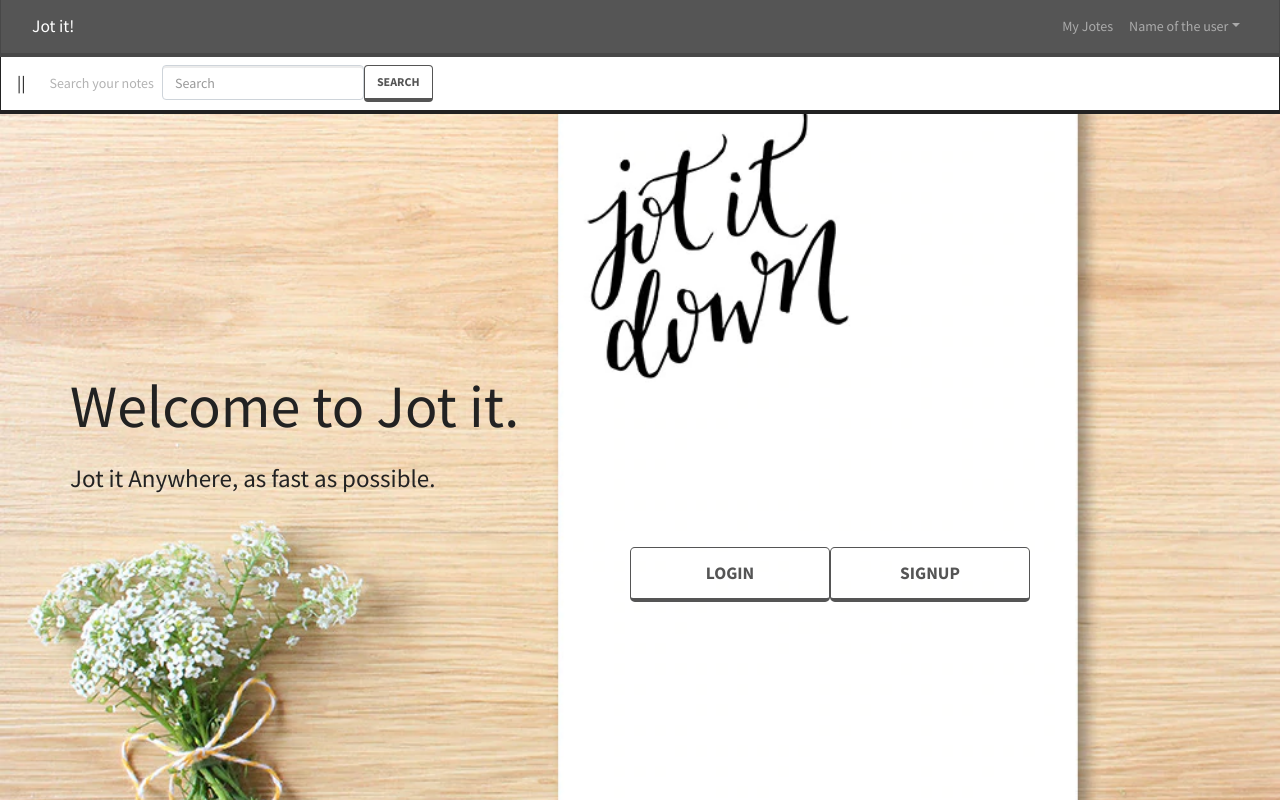
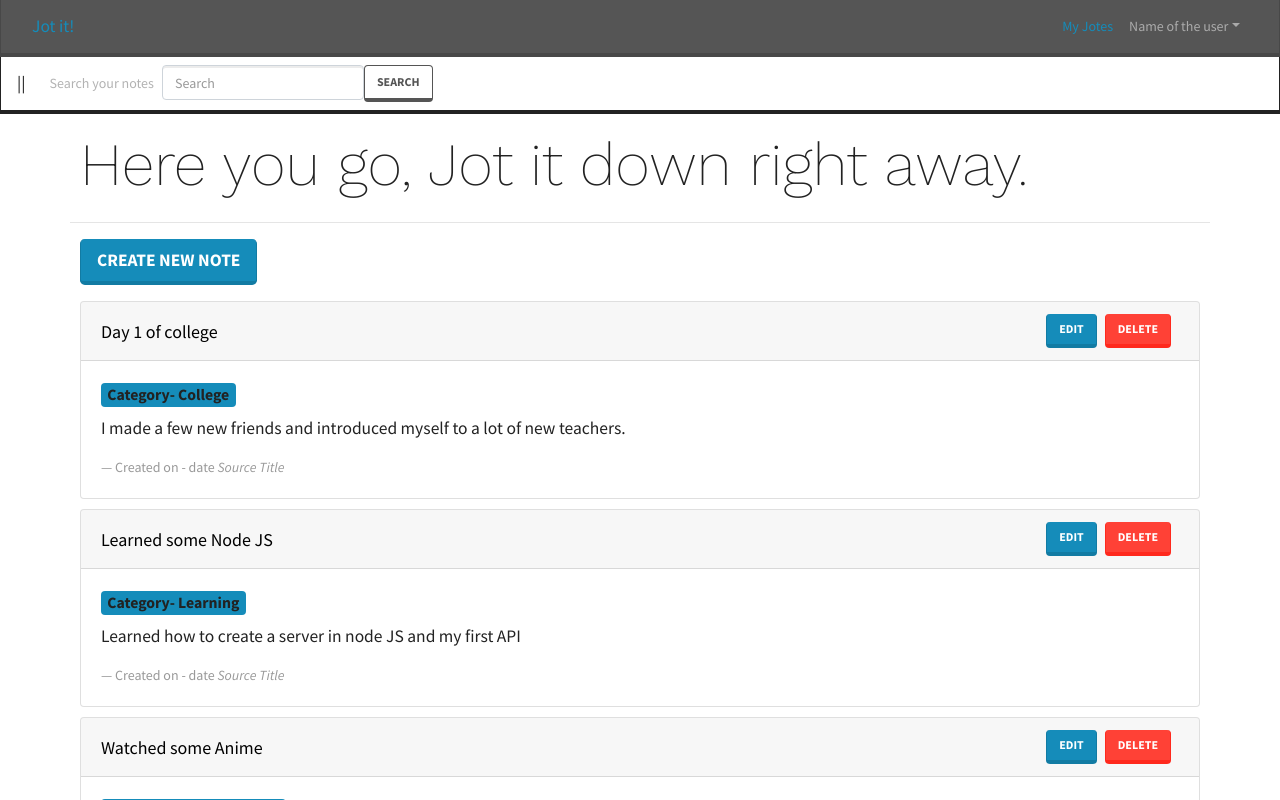
Before and after one commit to phoenix644/cs5610, a React (Create React App) app in the folder Assignment3/frontend/: page /mynotes in a window 1280 px wide. Shown: the top 800 px of the page. Built offline with nearby package versions, Linux system fonts and the light colour scheme.

Commit message:
adding card and accordion

```diff
--- a/Assignment3/frontend/package.json
+++ b/Assignment3/frontend/package.json
@@ -9,6 +9,7 @@
     "react": "^18.1.0",
     "react-bootstrap": "^2.4.0",
     "react-dom": "^18.1.0",
+    "react-router-dom": "^6.3.0",
     "react-scripts": "5.0.1",
     "web-vitals": "^2.1.4"
   },
--- a/Assignment3/frontend/src/App.js
+++ b/Assignment3/frontend/src/App.js
@@ -2,16 +2,21 @@
 import Footer from "./components/Footer/Footer";
 import Header from "./components/Header/Header";
 import LandingPage from "./screens/LandingPage/LandingPage";
+import { BrowserRouter, Route, Routes } from "react-router-dom";
+import MyNotes from "./screens/MyNotes/MyNotes";
 
 const App = () => (
-  <>
+  <BrowserRouter>
     <Header />
     <main>
-      <LandingPage />
+      <Routes>
+        <Route path="/" element={<LandingPage />} exact />
+        <Route path="/mynotes" element={<MyNotes />} />
+        {/* <Route path="/mynotes" component={() => <MyNotes />} /> */}
+      </Routes>
     </main>
-
     <Footer />
-  </>
+  </BrowserRouter>
 );
 
 // function App() {
--- a/Assignment3/frontend/src/components/Header/Header.js
+++ b/Assignment3/frontend/src/components/Header/Header.js
@@ -7,13 +7,17 @@
   Navbar,
   NavDropdown,
 } from "react-bootstrap";
+import { Link } from "react-router-dom";
 
 const Header = () => {
   return (
     <>
       <Navbar bg="dark" expand="lg" variant="dark">
         <Container fluid>
-          <Navbar.Brand href="/">Jot it!</Navbar.Brand>
+          {/* <Navbar.Brand href="/">Jot it!</Navbar.Brand> */}
+          <Navbar.Brand>
+            <Link to="/">Jot it!</Link>
+          </Navbar.Brand>
           <Navbar.Toggle aria-controls="navbarScroll" />
           <Navbar.Collapse id="navbarScroll">
             <Nav
@@ -21,7 +25,9 @@
               style={{ maxHeight: "100px" }}
               navbarScroll
             >
-              <Nav.Link href="#action2">My Jotes</Nav.Link>
+              <Nav.Link href="/mynotes">
+                <Link to="/mynotes">My Jotes</Link>
+              </Nav.Link>
               <NavDropdown
                 title="Name of the user"
                 id="navbarScrollingDropdown"
--- /dev/null
+++ b/Assignment3/frontend/src/components/MainScreen.css
@@ -0,0 +1,14 @@
+@import url("https://fonts.googleapis.com/css2?family=Roboto:wght@100;400&family=Work+Sans:wght@200&display=swap");
+.mainback {
+  min-height: 93vh;
+  display: flex;
+  padding: 10px 0;
+}
+.page {
+  width: 100%;
+}
+.heading {
+  font-size: 60px;
+  font-family: "Work Sans", sans-serif;
+  padding: 5px 10px;
+}
--- /dev/null
+++ b/Assignment3/frontend/src/components/MainScreen.js
@@ -0,0 +1,24 @@
+import React from "react";
+import { Container, Row } from "react-bootstrap";
+import "./MainScreen.css";
+const MainScreen = ({ title, children }) => {
+  return (
+    <div className="mainback">
+      <Container>
+        <Row>
+          <div className="page">
+            {title && (
+              <>
+                <h1 className="heading">{title}</h1>
+                <hr />
+              </>
+            )}
+            {children}
+          </div>
+        </Row>
+      </Container>
+    </div>
+  );
+};
+
+export default MainScreen;
--- /dev/null
+++ b/Assignment3/frontend/src/data/notes.js
@@ -0,0 +1,30 @@
+const notes = [
+  {
+    _id: "1",
+    title: "Day 1 of college",
+    content:
+      "I made a few new friends and introduced myself to a lot of new teachers.",
+    category: "College",
+  },
+  {
+    _id: "2",
+    title: "Learned some Node JS",
+    content: "Learned how to create a server in node JS and my first API",
+    category: "Learning",
+  },
+  {
+    _id: "3",
+    title: "Watched some Anime",
+    content: "Finished 2 seasons of Attack on Titan and My Hero academia.",
+    category: "Entertainment",
+  },
+  {
+    _id: 4,
+    title: "Started React JS",
+    content:
+      "Made my first App in React JS, feels awesome to learn something new. I aim to be a full stack dev someday",
+    category: "Learning",
+  },
+];
+
+module.exports = notes;
--- /dev/null
+++ b/Assignment3/frontend/src/screens/MyNotes/MyNotes.js
@@ -0,0 +1,101 @@
+import React from "react";
+import { Badge, Button, Card, Accordion } from "react-bootstrap";
+import { useAccordionButton } from "react-bootstrap/AccordionButton";
+import { Link } from "react-router-dom";
+import MainScreen from "../../components/MainScreen";
+import notes from "../../data/notes";
+
+function CustomToggle({ children, eventKey }) {
+  const decoratedOnClick = useAccordionButton(eventKey, () =>
+    console.log("totally custom!")
+  );
+
+  return (
+    <span
+      style={{
+        color: "black",
+        textDecoration: "none",
+        flex: 1,
+        cursor: "pointer",
+        alignSelf: "center",
+        fontSize: 18,
+      }}
+      onClick={decoratedOnClick}
+    >
+      {children}
+    </span>
+    // <button
+    //   type="button"
+    //   style={{ backgroundColor: "white" }}
+    //   onClick={decoratedOnClick}
+    // >
+    //   {children}
+    // </button>
+  );
+}
+
+const MyNotes = () => {
+  const deleteHandler = (id) => {
+    if (window.confirm("Are you sure?")) {
+    }
+  };
+  return (
+    <MainScreen title="Here you go, Jot it down right away.">
+      <Link nk to="createnote">
+        <Button style={{ marginLeft: 10, marginBottom: 6 }} size="lg">
+          Create New Note
+        </Button>
+      </Link>
+      {notes.map((note) => (
+        <Accordion defaultActiveKey="0">
+          <Card style={{ margin: 10 }}>
+            <Card.Header style={{ display: "flex" }}>
+              {/* <span
+                style={{
+                  color: "black",
+                  textDecoration: "none",
+                  flex: 1,
+                  cursor: "pointer",
+                  alignSelf: "center",
+                  fontSize: 18,
+                }}
+              > */}
+              <CustomToggle eventKey="0">{note.title}</CustomToggle>
+              {/* <Accordion.Item as={Card.Text} variant="link" eventKey="0">
+                  {note.title}
+                </Accordion.Item> */}
+              {/* </span> */}
+              <div>
+                <Button href={`/note/${note._id}`}>Edit</Button>
+                <Button
+                  variant="danger"
+                  className="mx-2"
+                  onClick={() => deleteHandler(note._id)}
+                >
+                  Delete
+                </Button>
+              </div>
+            </Card.Header>
+            <Accordion.Collapse eventKey="0">
+              <Card.Body>
+                <h4>
+                  <Badge variant="success">Category- {note.category}</Badge>
+                </h4>
+
+                <blockquote className="blockquote mb-0">
+                  <p>{note.content}</p>
+                  <footer className="blockquote-footer">
+                    Created on - date{" "}
+                    <cite title="Source Title">Source Title</cite>
+                  </footer>
+                </blockquote>
+              </Card.Body>
+            </Accordion.Collapse>
+          </Card>
+        </Accordion>
+      ))}
+    </MainScreen>
+  );
+};
+
+export default MyNotes;
```
Also changed, not shown: 1 other file (tests, documents, lock files or other folders).
